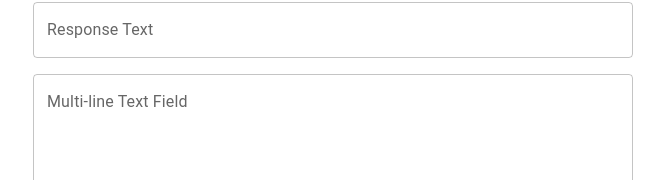
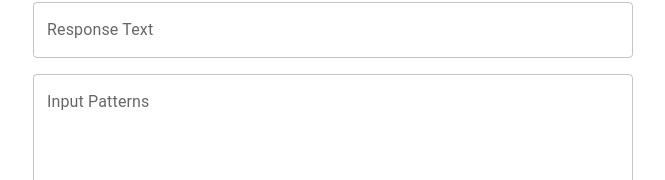
Before and after one commit to anuradha151/nlp-chatbot-admin, a React (Create React App) app: page /create-tag in a window 1280 px wide. Shown: the part 139-319 px from the top of the page, without its empty margins (307-972 px from the left). Built offline with nearby package versions, Linux system fonts and the light colour scheme.

Commit message:
feature: add progress bar to the home page

```diff
--- a/src/pages/CreateTag.js
+++ b/src/pages/CreateTag.js
@@ -78,7 +78,7 @@ const CreateTag = () => {
                 <FormControl>
                     <TextField
                         id="outlined-multiline-static"
-                        label="Multi-line Text Field"
+                        label="Input Patterns"
                         multiline
                         rows={8}
                         value={inputPattern}
--- a/src/pages/Home.js
+++ b/src/pages/Home.js
@@ -1,5 +1,5 @@
 import React, { useState, useEffect } from 'react';
-import { Box, Typography, List, ListItemText, Accordion, AccordionSummary, AccordionDetails, Link as LinkUI, Chip, Stack, Button, Divider, Alert, AlertTitle, Dialog, DialogTitle, DialogContent, DialogContentText, DialogActions } from '@mui/material';
+import { CircularProgress, Box, Typography, List, ListItemText, Accordion, AccordionSummary, AccordionDetails, Link as LinkUI, Chip, Stack, Button, Divider, Alert, AlertTitle, Dialog, DialogTitle, DialogContent, DialogContentText, DialogActions } from '@mui/material';
 import ExpandMoreIcon from '@mui/icons-material/ExpandMore';
 import axios from 'axios';
 
@@ -9,6 +9,7 @@ function Home() {
     const [intents, setIntents] = useState([]);
     const [alert, setAlert] = useState(null);
     const [open, setOpen] = useState(false);
+    const [loading, setLoading] = useState(false);
 
     const handleClickOpen = () => {
         setOpen(true);
@@ -32,11 +33,14 @@ function Home() {
 
     const handleDeployAPI = async () => {
         setOpen(false);
+        setLoading(true);
         try {
             await axios.get('http://localhost:8000/admin/model/train/deploy');
+            setLoading(false);
             setAlert({ title: 'Success', message: 'Chatbot updated successfully', severity: 'success' });
         } catch (error) {
             console.error('Error fetching data:', error);
+            setLoading(false);
             setAlert({ title: 'Error', message: 'Unable to deploy the changes', severity: 'error' });
         }
     };
@@ -84,6 +88,13 @@ function Home() {
                     {alert.message}
                 </Alert>
             )}
+            {loading && (
+                <Box sx={{ display: 'flex', ml: "50%", mt: 2 }}>
+                    <CircularProgress />
+                </Box>
+            )}
+
+
             <List dense={false}>
                 {intents.map((intent) => (
                     <Accordion key={intent.id}>
--- a/src/pages/UpdateTag.js
+++ b/src/pages/UpdateTag.js
@@ -95,7 +95,7 @@ const UpdateTag = () => {
                 <FormControl>
                 <TextField
                         id="outlined-multiline-static"
-                        label="Multi-line Text Field"
+                        label="Input Patterns"
                         multiline
                         rows={8}
                         value={inputPattern}
```
